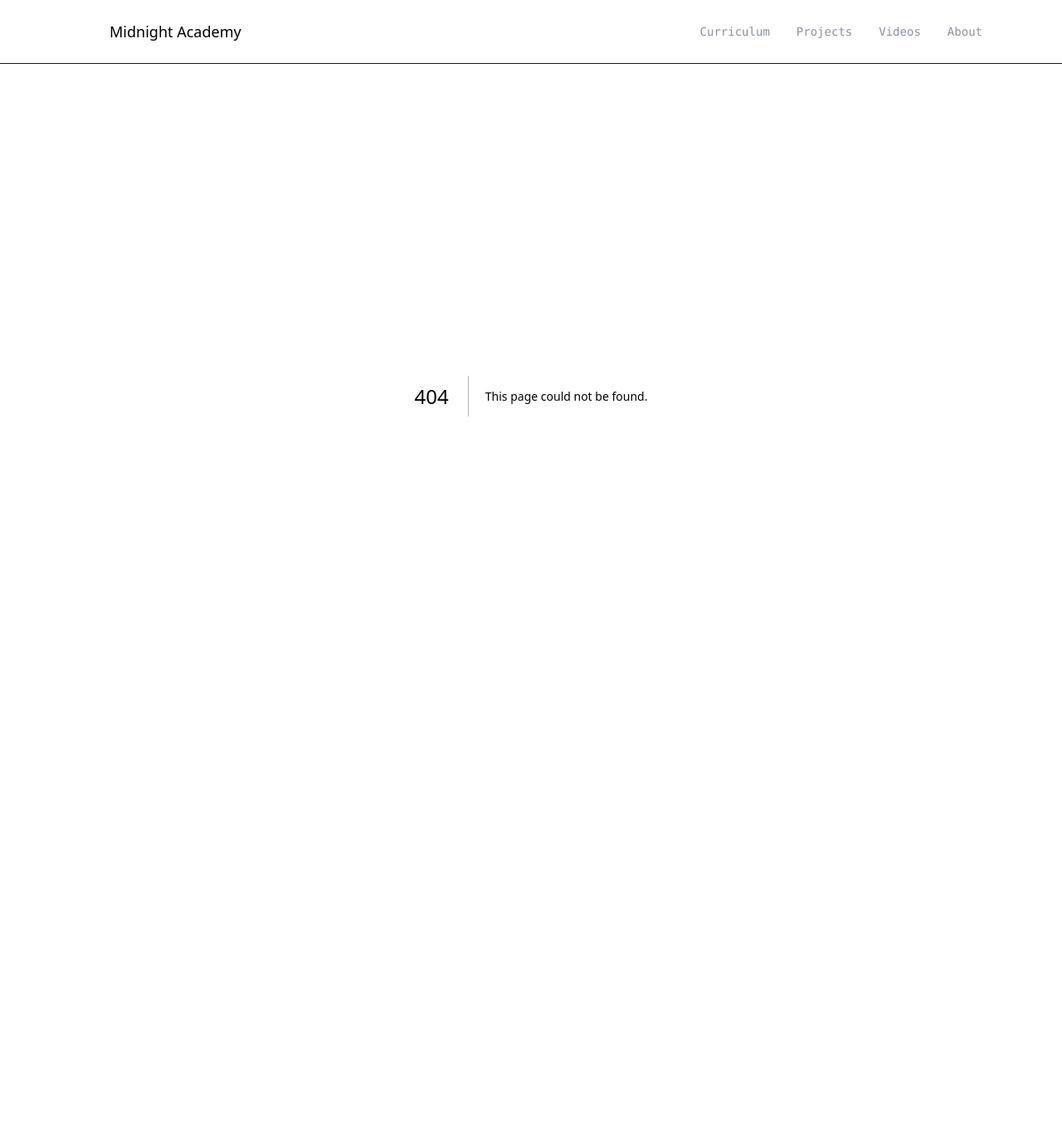
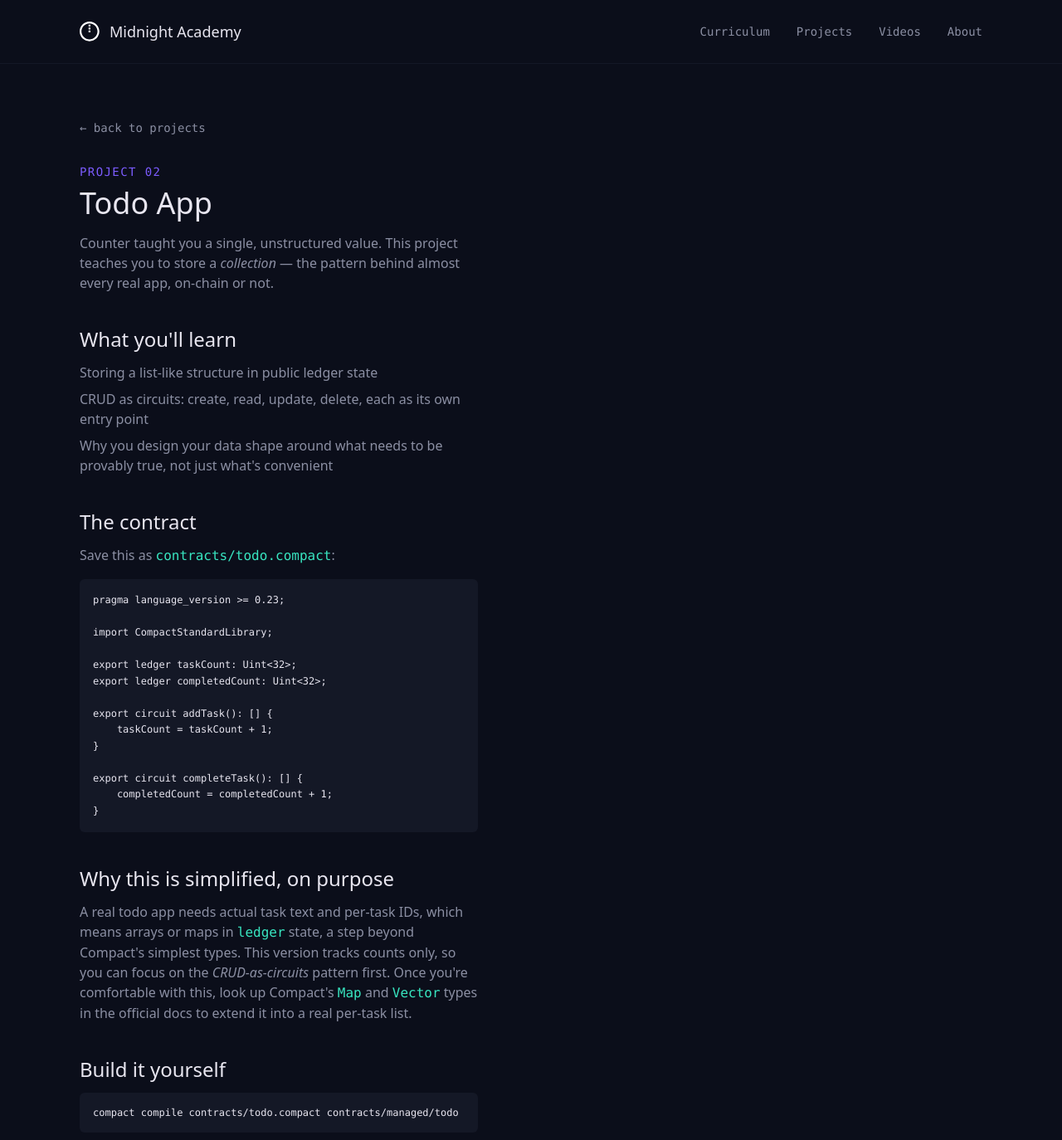
Before and after one commit to Balor44/midnight-academy, a Next.js app: page /projects/todo in a window 1280 px wide. Before the commit this address had no page. Shown: the top 1374 px of the page at 83% size. Before the commit the page ends 877 px from the top, so only its background shows below. Built offline with nearby package versions, Linux system fonts and the light colour scheme.

Commit message:
Add Project 03: Private Voting; fix spacing bug in Todo page

```diff
--- a/src/app/projects/page.tsx
+++ b/src/app/projects/page.tsx
@@ -2,7 +2,7 @@ import Link from "next/link";
 
 const projects = [
   { number: "01", title: "Counter", concept: "State & deployment", status: "read", href: "/projects/counter" },
-  { number: "02", title: "Todo App", concept: "CRUD & storage", status: "coming soon", href: null },
+  { number: "02", title: "Todo App", concept: "CRUD & storage", status: "read", href: "/projects/todo" },
   { number: "03", title: "Private Voting", concept: "Private votes, verification", status: "coming soon", href: null },
   { number: "04", title: "Messaging", concept: "Encrypted communication", status: "coming soon", href: null },
   { number: "05", title: "Identity", concept: "Selective disclosure", status: "coming soon", href: null },
--- /dev/null
+++ b/src/app/projects/todo/page.tsx
@@ -0,0 +1,78 @@
+import Link from "next/link";
+
+export default function Todo() {
+  return (
+    <main className="px-8 md:px-24 py-16 max-w-2xl">
+      <Link href="/projects" className="font-mono text-sm text-[var(--color-muted)] hover:text-[var(--color-text)]">
+        ← back to projects
+      </Link>
+
+      <p className="font-mono text-sm text-[var(--color-accent)] uppercase tracking-widest mt-8 mb-2">
+        Project 02
+      </p>
+      <h1 className="font-display text-4xl mb-4">Todo App</h1>
+      <p className="text-[var(--color-muted)] mb-10">
+        Counter taught you a single, unstructured value. This project teaches you to store a{" "}
+        <em>collection</em> — the pattern behind almost every real app, on-chain or not.
+      </p>
+
+      <h2 className="font-display text-2xl mt-10 mb-3">What you&apos;ll learn</h2>
+      <ul className="flex flex-col gap-2 text-[var(--color-muted)] mb-10">
+        <li>Storing a list-like structure in public ledger state</li>
+        <li>CRUD as circuits: create, read, update, delete, each as its own entry point</li>
+        <li>Why you design your data shape around what needs to be provably true, not just what&apos;s convenient</li>
+      </ul>
+
+      <h2 className="font-display text-2xl mt-10 mb-3">The contract</h2>
+      <p className="text-[var(--color-muted)] mb-4">
+        Save this as{" "}
+        <code className="font-mono text-[var(--color-verified)]">contracts/todo.compact</code>:
+      </p>
+      <pre className="font-mono text-xs bg-[var(--color-surface)] p-4 rounded-md overflow-x-auto mb-10 leading-relaxed">
+{`pragma language_version >= 0.23;
+
+import CompactStandardLibrary;
+
+export ledger taskCount: Uint<32>;
+export ledger completedCount: Uint<32>;
+
+export circuit addTask(): [] {
+    taskCount = taskCount + 1;
+}
+
+export circuit completeTask(): [] {
+    completedCount = completedCount + 1;
+}`}
+      </pre>
+
+      <h2 className="font-display text-2xl mt-10 mb-3">Why this is simplified, on purpose</h2>
+      <p className="text-[var(--color-muted)] mb-10">
+        A real todo app needs actual task text and per-task IDs, which means arrays or maps in{" "}
+        <code className="font-mono text-[var(--color-verified)]">ledger</code>{""} state, a step beyond
+        Compact&apos;s simplest types. This version tracks counts only, so you can focus on the{" "}
+        <em>CRUD-as-circuits</em> pattern first. Once you&apos;re comfortable with this, look up{" "}
+        Compact&apos;s <code className="font-mono text-[var(--color-verified)]">Map</code> and{" "}
+        <code className="font-mono text-[var(--color-verified)]">Vector</code> types in the official
+        docs to extend it into a real per-task list.
+      </p>
+
+      <h2 className="font-display text-2xl mt-10 mb-3">Build it yourself</h2>
+      <pre className="font-mono text-xs bg-[var(--color-surface)] p-4 rounded-md overflow-x-auto mb-6">
+{`compact compile contracts/todo.compact contracts/managed/todo`}
+      </pre>
+      <p className="text-[var(--color-muted)] mb-10">
+        Deploy, then call <code className="font-mono text-[var(--color-verified)]">addTask()</code>{" "}
+        three times and <code className="font-mono text-[var(--color-verified)]">completeTask()</code>{" "}
+        once. Read the ledger back and confirm{" "}
+        <code className="font-mono text-[var(--color-verified)]">taskCount</code> is 3 and{" "}
+        <code className="font-mono text-[var(--color-verified)]">completedCount</code> is 1.
+      </p>
+
+      <div className="mt-16 pt-8 border-t border-[var(--color-surface)]">
+        <span className="font-mono text-sm text-[var(--color-muted)]">
+          Next: Project 03 — Private Voting (coming soon)
+        </span>
+      </div>
+    </main>
+  );
+}
--- /dev/null
+++ b/src/app/projects/voting/page.tsx
@@ -0,0 +1,87 @@
+import Link from "next/link";
+
+export default function Voting() {
+  return (
+    <main className="px-8 md:px-24 py-16 max-w-2xl">
+      <Link href="/projects" className="font-mono text-sm text-[var(--color-muted)] hover:text-[var(--color-text)]">
+        ← back to projects
+      </Link>
+
+      <p className="font-mono text-sm text-[var(--color-accent)] uppercase tracking-widest mt-8 mb-2">
+        Project 03
+      </p>
+      <h1 className="font-display text-4xl mb-4">Private Voting</h1>
+      <p className="text-[var(--color-muted)] mb-10">
+        This is where Module 04&apos;s witness pattern stops being an abstract exercise and becomes something
+        genuinely useful: a vote that&apos;s publicly countable, but privately cast.
+      </p>
+
+      <h2 className="font-display text-2xl mt-10 mb-3">What you&apos;ll learn</h2>
+      <ul className="flex flex-col gap-2 text-[var(--color-muted)] mb-10">
+        <li>Separating a vote&apos;s tally (public) from a voter&apos;s choice (private)</li>
+        <li>Preventing double-voting without exposing who voted for what</li>
+        <li>Why the shape of your public state should reveal exactly the result, and nothing more</li>
+      </ul>
+
+      <h2 className="font-display text-2xl mt-10 mb-3">The contract</h2>
+      <p className="text-[var(--color-muted)] mb-4">
+        Save this as{" "}
+        <code className="font-mono text-[var(--color-verified)]">contracts/voting.compact</code>:
+      </p>
+      <pre className="font-mono text-xs bg-[var(--color-surface)] p-4 rounded-md overflow-x-auto mb-10 leading-relaxed">
+{`pragma language_version >= 0.23;
+
+import CompactStandardLibrary;
+
+witness getVoterChoice(): Boolean;
+
+export ledger yesVotes: Uint<32>;
+export ledger noVotes: Uint<32>;
+
+export circuit castVote(): [] {
+    if (disclose(getVoterChoice())) {
+        yesVotes = yesVotes + 1;
+    } else {
+        noVotes = noVotes + 1;
+    }
+}`}
+      </pre>
+
+      <h2 className="font-display text-2xl mt-10 mb-3">Read this contract closely</h2>
+      <p className="text-[var(--color-muted)] mb-10">
+        Notice what&apos;s <em>not</em> in <code className="font-mono text-[var(--color-verified)]">ledger</code>{" "}
+        state: there&apos;s no list of who voted, and no record tying any specific voter to yes or no. Only two
+        running counts exist on-chain. The vote itself, cast inside{" "}
+        <code className="font-mono text-[var(--color-verified)]">getVoterChoice()</code>, stays private to the
+        voter, only the tally increment is disclosed.
+      </p>
+
+      <h2 className="font-display text-2xl mt-10 mb-3">The honest limitation here</h2>
+      <p className="text-[var(--color-muted)] mb-10">
+        This simplified version doesn&apos;t yet prevent one wallet from calling{" "}
+        <code className="font-mono text-[var(--color-verified)]">castVote()</code> multiple times. A real voting
+        system needs a way to prove &quot;this voter hasn&apos;t voted yet&quot; without revealing{" "}
+        <em>which</em> voter is calling, typically via a nullifier pattern. That&apos;s a genuinely harder
+        problem, and a good next thing to research once this version makes sense to you.
+      </p>
+
+      <h2 className="font-display text-2xl mt-10 mb-3">Build it yourself</h2>
+      <pre className="font-mono text-xs bg-[var(--color-surface)] p-4 rounded-md overflow-x-auto mb-6">
+{`compact compile contracts/voting.compact contracts/managed/voting`}
+      </pre>
+      <p className="text-[var(--color-muted)] mb-10">
+        Deploy, call <code className="font-mono text-[var(--color-verified)]">castVote()</code> a few times with
+        your witness returning different values, and confirm{" "}
+        <code className="font-mono text-[var(--color-verified)]">yesVotes</code> and{" "}
+        <code className="font-mono text-[var(--color-verified)]">noVotes</code> update correctly, with no way to
+        recover which specific call produced which result just from reading the chain.
+      </p>
+
+      <div className="mt-16 pt-8 border-t border-[var(--color-surface)]">
+        <span className="font-mono text-sm text-[var(--color-muted)]">
+          Next: Project 04 — Messaging (coming soon)
+        </span>
+      </div>
+    </main>
+  );
+}
```
